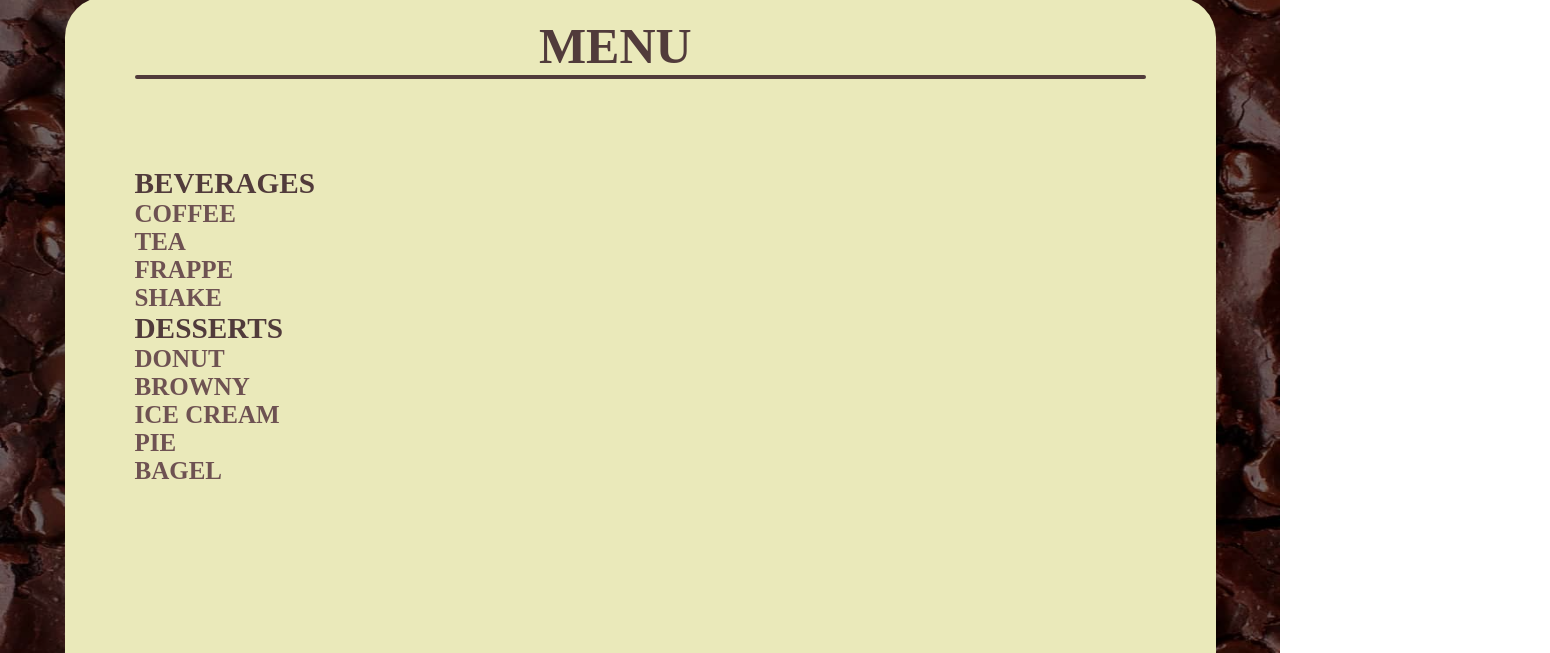
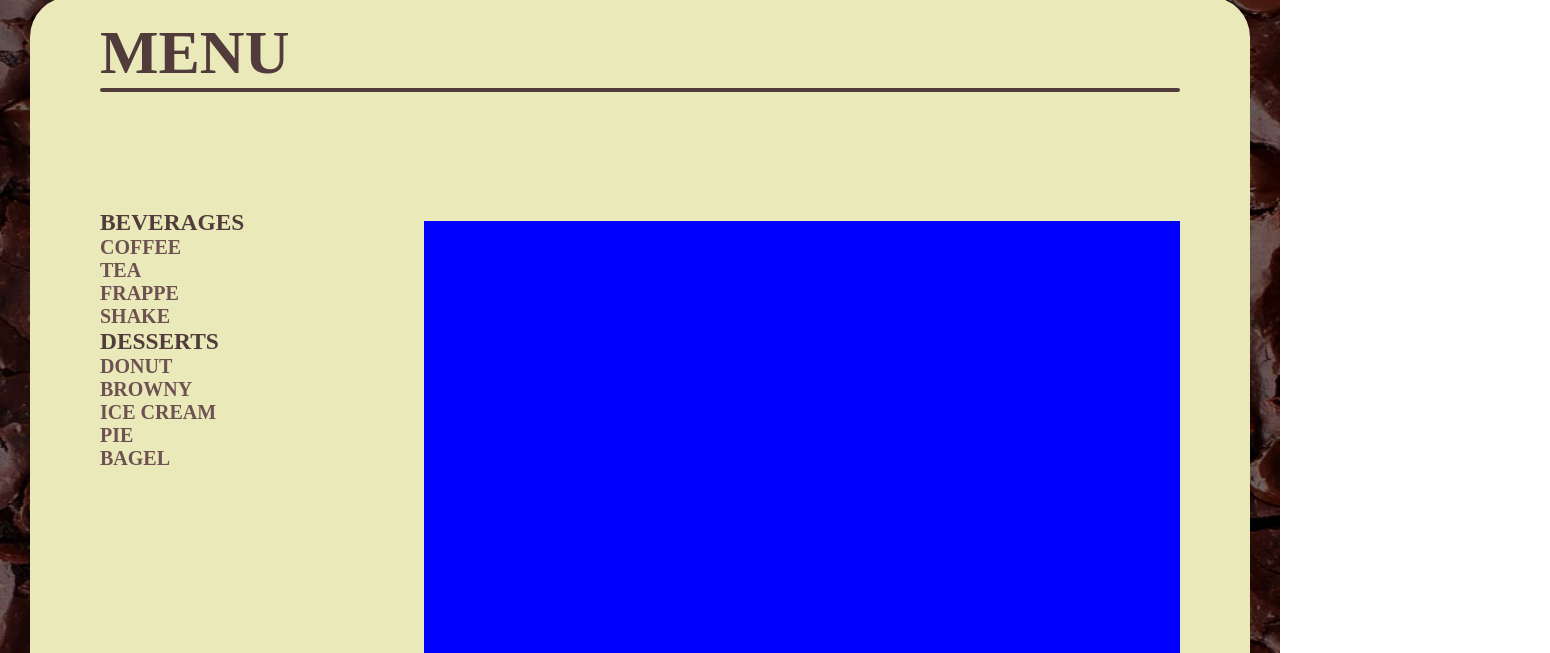
Before and after one commit to Mich-Tapawan/P1-Comfy_Cafe, a plain HTML site: page menu.html in a window 1280 px wide. Shown: the part 103-756 px from the top of the page, 1550 px wide, since content can reach past the window. Drawn offline with Linux system fonts and the light colour scheme; a web font is replaced by a local one.

Commit message:
Modified menu container size

```diff
--- a/menu_style.css
+++ b/menu_style.css
@@ -74,8 +74,8 @@ nav ul li a{
 .container{
     position: relative;
     background-color: #EAE9BA;
-    width: 1151px;
-    height: 1019px;
+    width: 100%;
+    height: 900px;
     border-radius: 40px;
     padding: 20px 70px;
     display: flex;
@@ -88,7 +88,6 @@ nav ul li a{
     height: 4px;
     border-radius: 4px;
     background: #513B3B;
-
 }
 
 .top{
@@ -99,21 +98,22 @@ nav ul li a{
 
 .top h1{
     color: #513B3B;
-    font-size: 50px;
+    font-size: 62px;
     position: relative;
-    left: 40%;
+    left: 0%;
 }
 
 .content {
     display: flex;
     flex: 1;
+    margin-top: 42px;
   }
 
 .categories{
     padding-top: 30px;
     width: 30%;
     color: #513B3B;
-    font-size: 25px;
+    font-size: 20px;
     font-weight: bold;
 }
 
@@ -127,9 +127,11 @@ nav ul li a{
 }
 
 .beverages{
-    height: 100px;
+    height: 600px;
     flex: 1;
     display: grid;
+    margin-top: 42px;
+    background-color: blue;
 }
 
 .footer{
```
